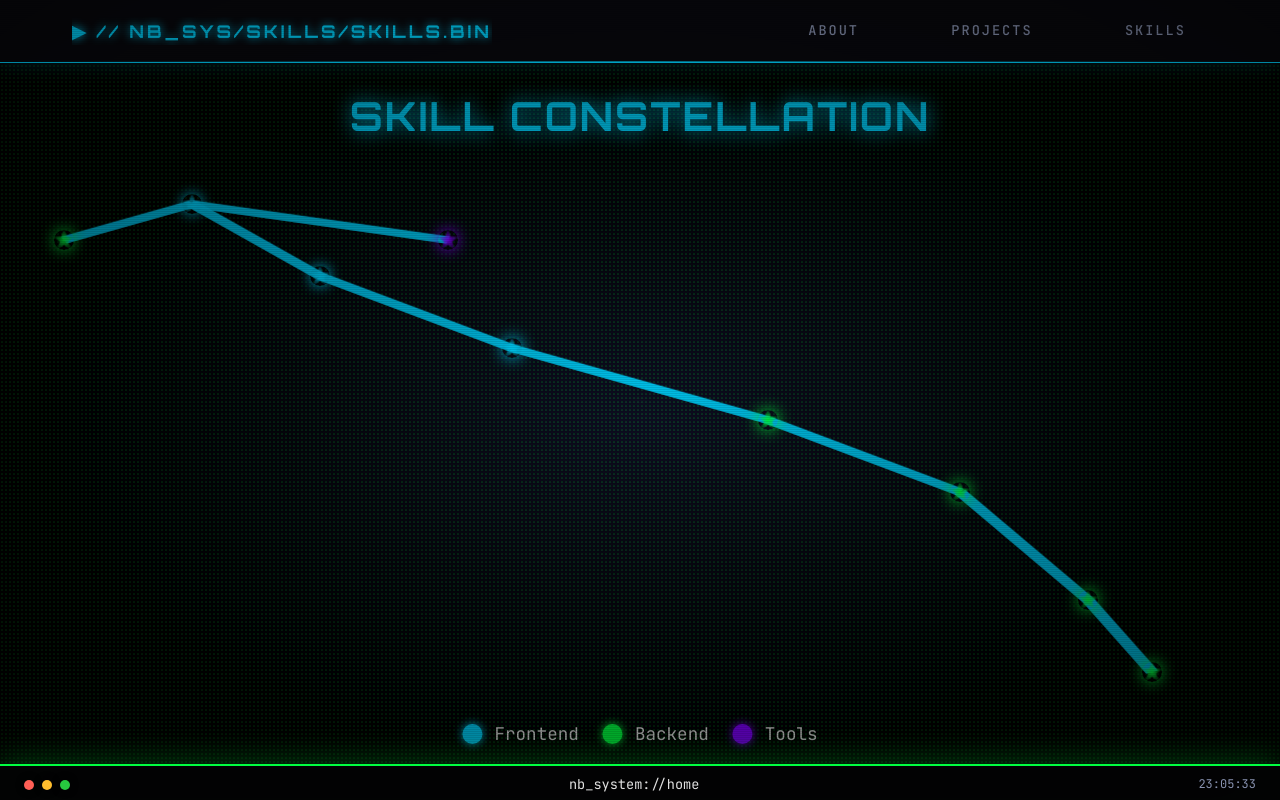
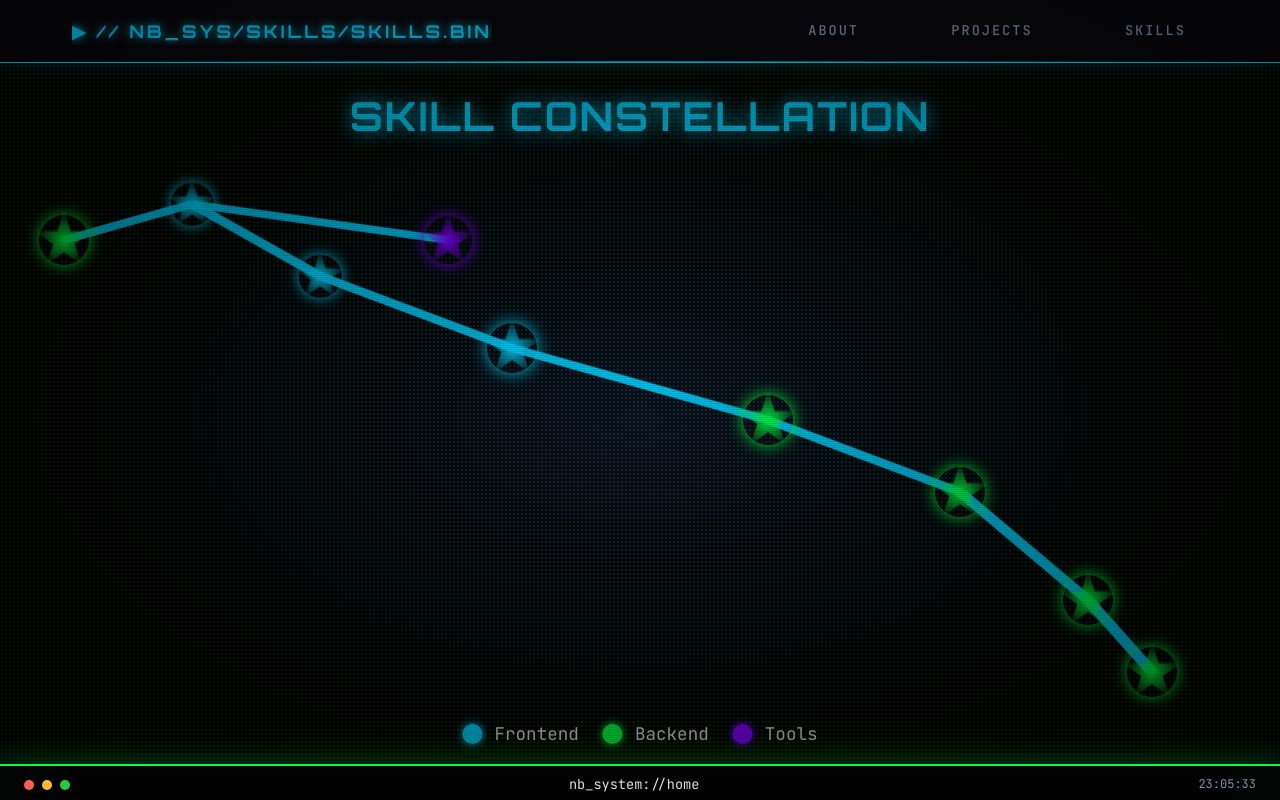
Before and after one commit to NicoButter/portfolio_2026, an Angular app: page /skills in a window 1280 px wide. Built offline with nearby package versions, Linux system fonts and the light colour scheme.

Commit message:
feat: dynamically size skill stars based on skill level for improved visual representation

```diff
--- a/src/app/features/skills/skills.html
+++ b/src/app/features/skills/skills.html
@@ -19,6 +19,8 @@
         class="skill-star"
         [style.left.%]="skill.x"
         [style.top.%]="skill.y"
+        [style.width.px]="getSize(skill)"
+        [style.height.px]="getSize(skill)"
         [style.box-shadow]="getGlowStyle(skill)"
         [title]="skill.name + ': ' + skill.level + '%'"
         [class]="skill.category.toLowerCase()"
--- a/src/app/features/skills/skills.scss
+++ b/src/app/features/skills/skills.scss
@@ -104,8 +104,6 @@
 .skill-star {
   position: absolute;
   transform: translate(-50%, -50%);
-  width: 20px;
-  height: 20px;
   border-radius: 50%;
   cursor: pointer;
   z-index: 3;
--- a/src/app/features/skills/skills.ts
+++ b/src/app/features/skills/skills.ts
@@ -42,4 +42,8 @@ export class Skills implements OnInit {
     const size = skill.level / 5;
     return `0 0 ${size}px ${color}`;
   }
+
+  getSize(skill: Skill): number {
+    return 10 + skill.level / 2; // level 80 -> 50px, level 65 -> 42.5px, etc.
+  }
 }
```
